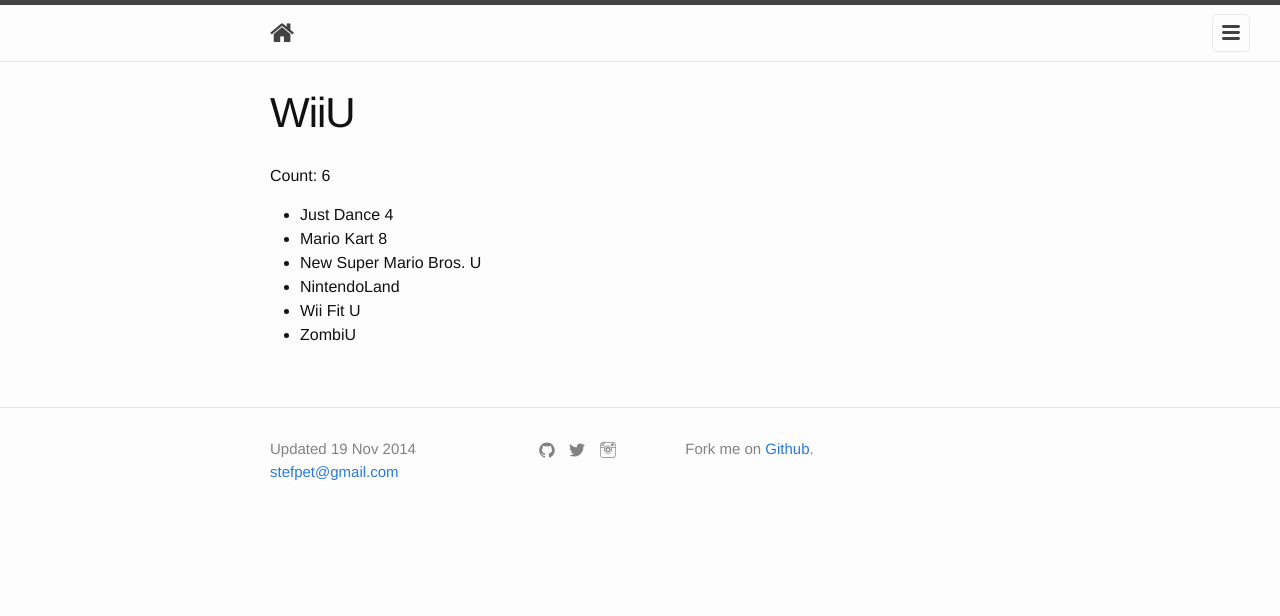
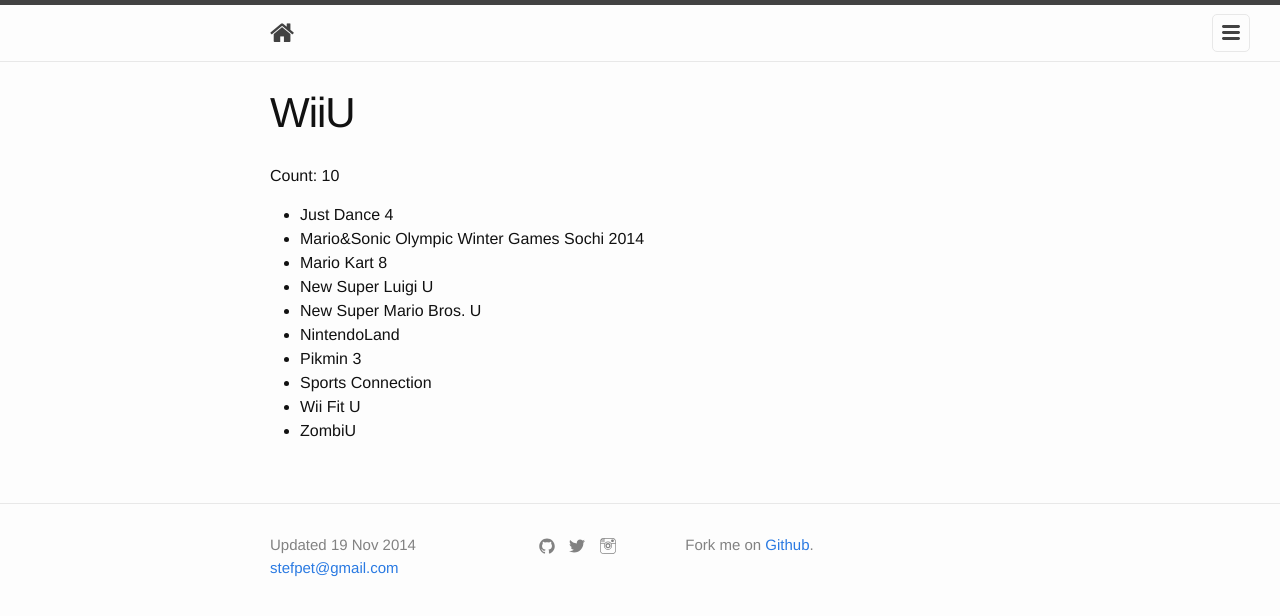
Before and after one commit to stpe/games, a Jekyll site: the page built from wiiu.md, in a window 1280 px wide. Shown: the top 616 px of the page. Built offline with Jekyll 4.4.1, drawn with Linux system fonts in a browser that asks for light colours; nearby versions of some CDN libraries; some of the changed lines change nothing that is shown.

Commit message:
Game update

```diff
--- a/_data/games.json
+++ b/_data/games.json
@@ -1164,6 +1164,11 @@
     "code": "AGB-APBP-EUR"
   },
   {
+    "title": "Pokemon LeafGreen Version",
+    "platform": "GBA",
+    "code": "AGB-BPGP-EUR"
+  },
+  {
     "title": "Rayman 3",
     "platform": "GBA",
     "code": "AGB-AYZP-EUR"
@@ -1262,6 +1267,11 @@
     "platform": "LYNX"
   },
   {
+    "title": "New Super Mario Bros. 2",
+    "platform": "N3DS",
+    "code": "TSA-CTR-ABEP-UKV"
+  },
+  {
     "title": "Paper Mario Sticker Star",
     "platform": "N3DS",
     "code": "TSA-CTR-AG5P-SWD"
@@ -1277,6 +1287,11 @@
     "code": "TSA-CTR-ATKP-ENG"
   },
   {
+    "title": "Zelda: A Link Between Worlds",
+    "platform": "N3DS",
+    "code": "TSA-CTR-BZLP-UKV"
+  },
+  {
     "title": "Zelda: Ocarina of Time 3D",
     "platform": "N3DS",
     "code": "TSA-CTR-AQEP-UKV"
@@ -1799,6 +1814,11 @@
     "code": "SNSP-JO-SCN"
   },
   {
+    "title": "Kirby The Crystal Shards",
+    "platform": "SNES",
+    "code": "NUS-NK4P-EUR"
+  },
+  {
     "title": "Kirby&apos;s Dream Course",
     "platform": "SNES",
     "code": "SNSP-CG-NOE"
@@ -2054,6 +2074,11 @@
     "code": "ODYSSEY2/AB9430"
   },
   {
+    "title": "Dragon Ball Z Budokai 3",
+    "platform": "WII",
+    "code": "RVL-RDSP-GER"
+  },
+  {
     "title": "Just Dance 3",
     "platform": "WII",
     "code": "RVL-SJDP-SCN"
@@ -2129,11 +2154,21 @@
     "code": "WUP-P-AJDP-EUR-0"
   },
   {
+    "title": "Mario&amp;Sonic Olympic Winter Games Sochi 2014",
+    "platform": "WIIU",
+    "code": "TSA-WUP-AURP-UKV"
+  },
+  {
     "title": "Mario Kart 8",
     "platform": "WIIU",
     "code": "WUP-P-AMKP-EUR-0"
   },
   {
+    "title": "New Super Luigi U",
+    "platform": "WIIU",
+    "code": "TSA-WUP-ARSP-SWD"
+  },
+  {
     "title": "New Super Mario Bros. U",
     "platform": "WIIU",
     "code": "WUP-P-ARPP-EUR-0"
@@ -2144,6 +2179,16 @@
     "code": "WUP-P-ALCP-EUR-0"
   },
   {
+    "title": "Pikmin 3",
+    "platform": "WIIU",
+    "code": "TSA-WUP-AC3P-UKV"
+  },
+  {
+    "title": "Sports Connection",
+    "platform": "WIIU",
+    "code": "TSA-WUP-ASPP-SCN"
+  },
+  {
     "title": "Wii Fit U",
     "platform": "WIIU",
     "code": "WUP-P-ASTP-EUR-0"
@@ -2204,6 +2249,21 @@
     "code": "EAX07404084D"
   },
   {
+    "title": "Dirt 2",
+    "platform": "XBOX360",
+    "code": "PRL08X3UK03"
+  },
+  {
+    "title": "Dirt 3",
+    "platform": "XBOX360",
+    "code": "PDIR3X3UK03"
+  },
+  {
+    "title": "Grand Theft Auto V",
+    "platform": "XBOX360",
+    "code": "5258050/IN"
+  },
+  {
     "title": "Just Cause",
     "platform": "XBOX360",
     "code": "PJUSTTEN07"
@@ -2212,5 +2272,20 @@
     "title": "Just Cause 2",
     "platform": "XBOX360",
     "code": "PJUS2TEX08"
+  },
+  {
+    "title": "Kinect Adventures",
+    "platform": "XBOX360",
+    "code": "X16-96423-01"
+  },
+  {
+    "title": "Kinect Training",
+    "platform": "XBOX360",
+    "code": "X18-46212-01"
+  },
+  {
+    "title": "Lips",
+    "platform": "XBOX360",
+    "code": "X15-88233-01"
   }
 ]
```
